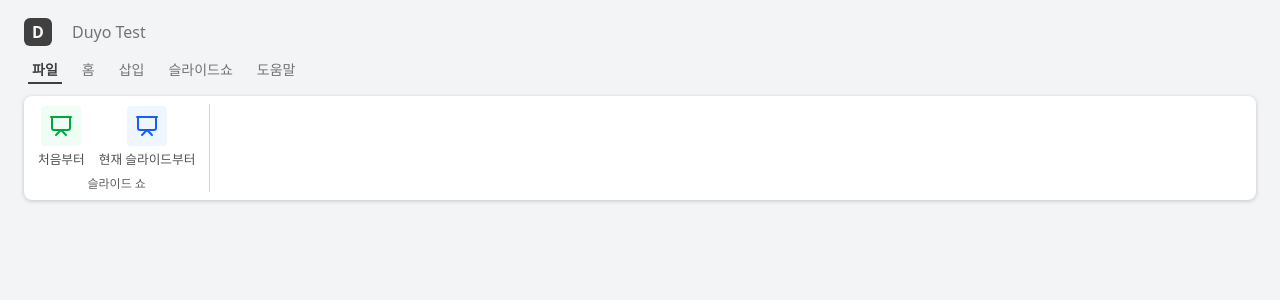
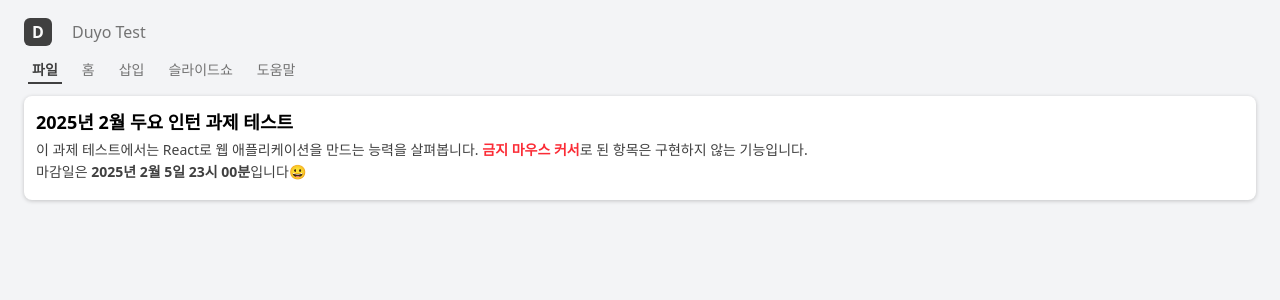
Before and after one commit to rlwjd31/duyo-prj, a React (Vite) app: page / in a window 1280 px wide. Shown: the top 300 px of the page. Built offline with nearby package versions, Linux system fonts and the light colour scheme.

Commit message:
🚀 [Feat]: Implement HelpTabDropdown component
도움말 tab에 해당하는 dropdown 구현

```diff
--- a/src/components/organisms/TabNavigation.tsx
+++ b/src/components/organisms/TabNavigation.tsx
@@ -4,6 +4,7 @@ import FileTabDropdown from "./tabitems/FileTabDropdown";
 import HomeTabDropdown from "./tabitems/HomeTabDropdown";
 import InsertTabDropdown from "./tabitems/InsertTabDropdown";
 import SlideShowTabDropdown from "./tabitems/SlideShowTabDropdown";
+import HelpTabDropdown from "./tabitems/HelpTabDropdown";
 
 const tabs = [
   { id: "tab1", content: "파일" },
@@ -61,7 +62,7 @@ export default function TabNavigation() {
           underlineWidth={underlineWidth}
         />
       </div>
-      <SlideShowTabDropdown />
+      <HelpTabDropdown />
     </div>
   );
 }
--- /dev/null
+++ b/src/components/organisms/tabitems/HelpTabDropdown.tsx
@@ -0,0 +1,24 @@
+import TabCard from "./TabCard";
+
+export default function HelpTabDropdown() {
+  return (
+    <TabCard>
+      <div className="flex h-full w-full select-none flex-col items-start justify-start gap-y-1 px-1.5 py-1">
+        <h1 className="text-lg font-bold">2025년 2월 두요 인턴 과제 테스트</h1>
+        <div className="flex w-full flex-col items-start justify-start gap-y-0.5">
+          <p className="text-sm text-neutral-700">
+            이 과제 테스트에서는 React로 웹 애플리케이션을 만드는 능력을
+            살펴봅니다.{" "}
+            <span className="cursor-not-allowed text-red-500 font-bold">
+              금지 마우스 커서
+            </span>
+            로 된 항목은 구현하지 않는 기능입니다.
+          </p>
+          <p className="text-sm text-neutral-700">
+            마감일은 <strong>2025년 2월 5일 23시 00분</strong>입니다😀
+          </p>
+        </div>
+      </div>
+    </TabCard>
+  );
+}
```
